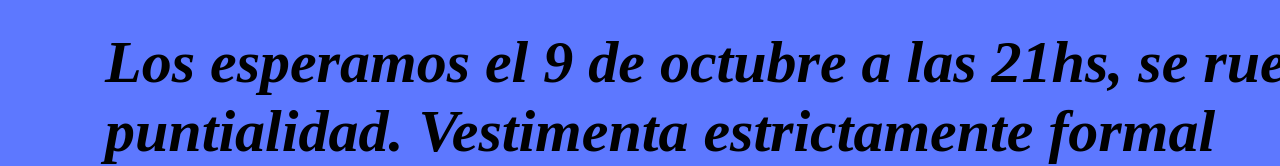
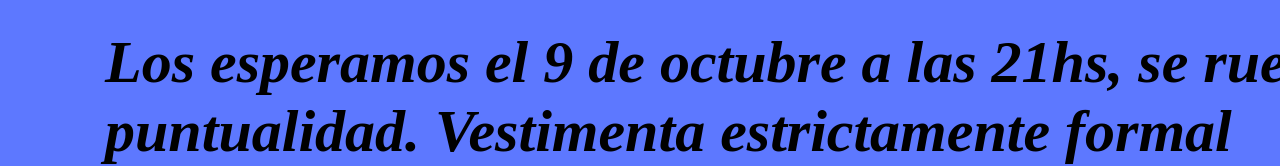
Before and after one commit to mati292/XV-MAGALI, a plain HTML site: page index.html in a window 1280 px wide. Shown: the part 734-900 px from the top of the page. Drawn offline with Linux system fonts and the light colour scheme.

Commit message:
Update index.html

```diff
--- a/index.html
+++ b/index.html
@@ -64,6 +64,6 @@
 
 <footer class="footer"></footer>
 
-<h1 class="invitacion">Los esperamos el 9 de octubre a las 21hs, se ruega puntialidad. Vestimenta estrictamente formal</h1>
+<h1 class="invitacion">Los esperamos el 9 de octubre a las 21hs, se ruega puntualidad. Vestimenta estrictamente formal</h1>
 </body>
 </html>
```
